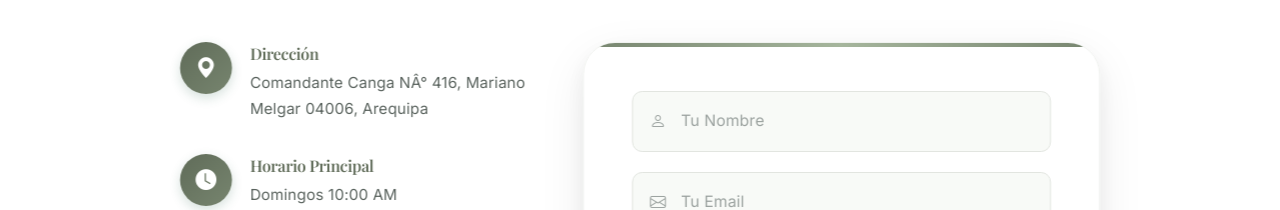
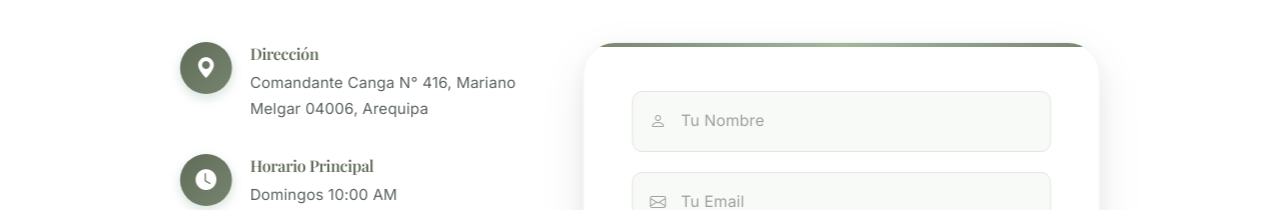
Before and after one commit to gerargram2006/Pagina-Iglesia, a React (Vite) app: page /contacto in a window 1280 px wide. Shown: the part 558-768 px from the top of the page. Built offline with nearby package versions, Linux system fonts and the light colour scheme; no server answers.

Commit message:
fix(ui): Corregir caracteres UTF-8 en ContactSection y ScheduleSection
Se corrigió el renderizado del carácter 'N°' que se mostraba roto como 'NÂ°'.

```diff
--- a/src/components/sections/ContactSection.tsx
+++ b/src/components/sections/ContactSection.tsx
@@ -65,7 +65,7 @@ export default function ContactSection({ title = "Contacto", subtitle = "Estamos
                                     {/* Título del elemento */}
                                     <h4>Dirección</h4>
                                     {/* Dirección completa de la iglesia */}
-                                    <p>Comandante Canga NÂ° 416, Mariano Melgar 04006, Arequipa</p>
+                                    <p>Comandante Canga N° 416, Mariano Melgar 04006, Arequipa</p>
                                 </div>
                             </div>
                             {/* Segundo elemento con el horario principal */}
--- a/src/components/sections/ScheduleSection.tsx
+++ b/src/components/sections/ScheduleSection.tsx
@@ -140,7 +140,7 @@ export default function ScheduleSection({
                                 </div>
                                 <div className="text-sm text-text-muted mt-auto pt-5 border-t border-gray-100 flex items-center justify-center gap-2">
                                     <i className="bi bi-geo-alt-fill text-gold-500 text-lg"></i>
-                                    Av. Huascar NÂ° 203, Selva Alegre 04004
+                                    Av. Huascar N° 203, Selva Alegre 04004
                                 </div>
                             </div>
                         </div>
```
